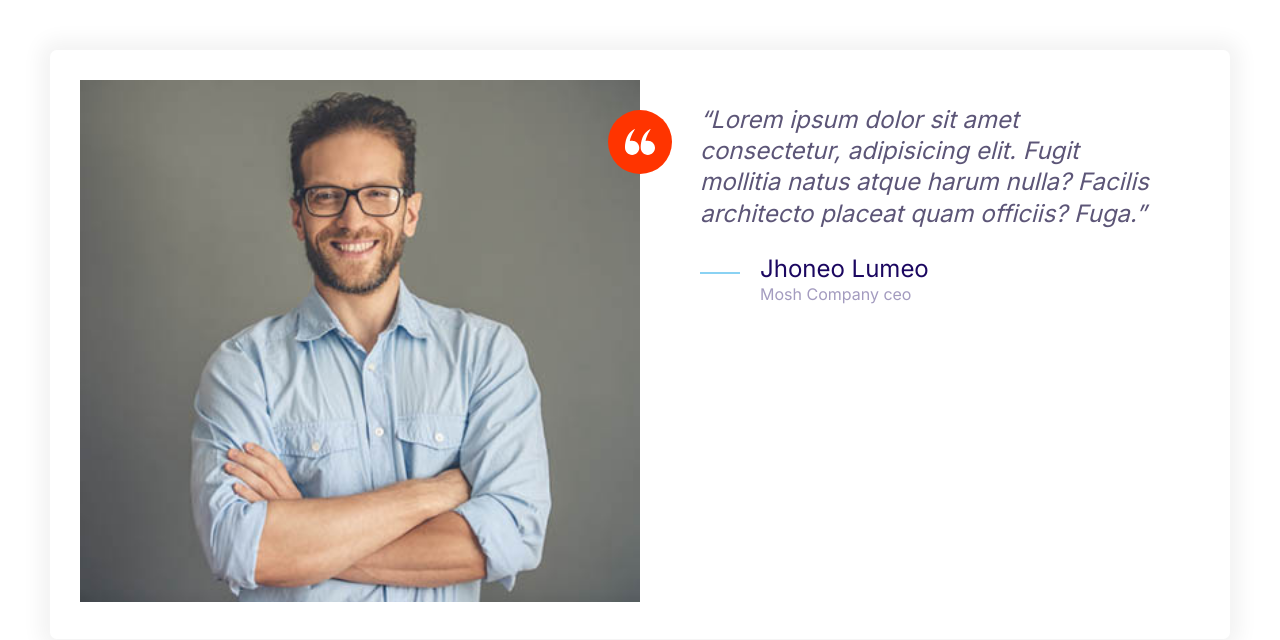
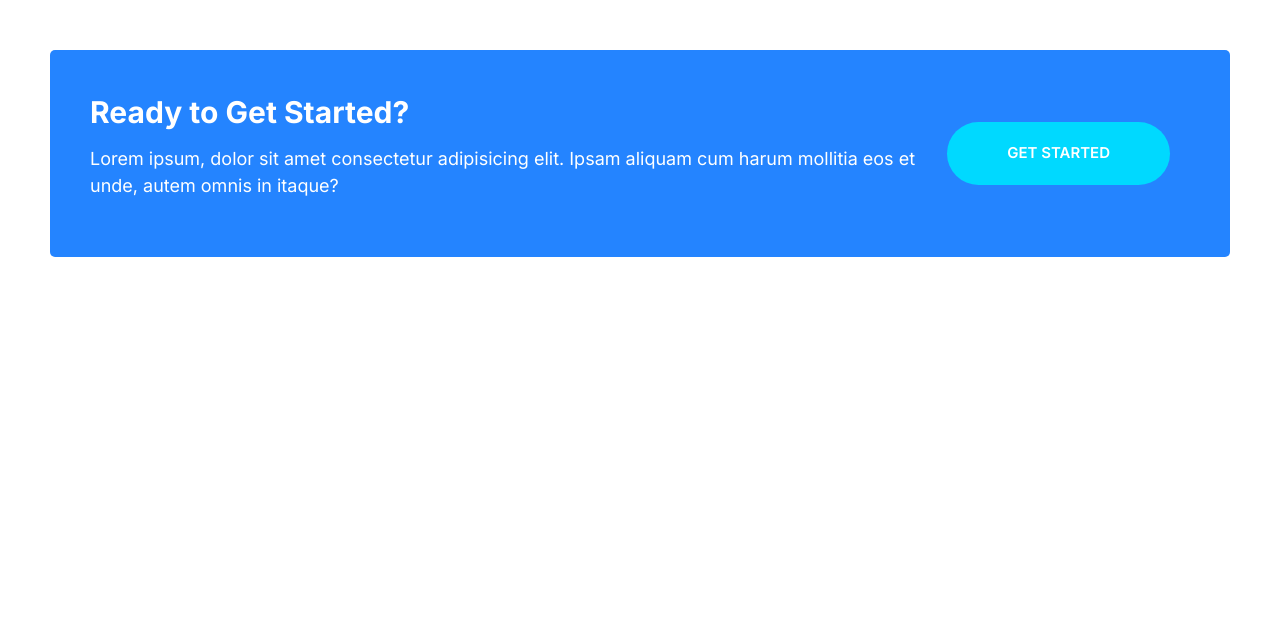
Before and after one commit to HaroldMDiazVargas/CloudHosting, a plain HTML site: page index.html in a window 1280 px wide. Drawn offline with Linux system fonts and the light colour scheme.

Commit message:
Adding callout component.

```diff
--- a/css/styles.css
+++ b/css/styles.css
@@ -267,6 +267,10 @@ a{
     display: inline-block;
 }
 
+.button--stretched {
+    padding-left: 6rem;
+    padding-right: 6rem;
+}
 
 @media screen and (min-width: 1024px) {
     .button{
@@ -531,3 +535,46 @@ a{
         right: -32px;
     }
 }
+
+/* Callouts */
+
+.callout{
+    padding: 4rem;
+    border-radius: 5px;
+}
+
+.callout--primary{
+    background: var(--color-primary);
+    color: #fff;
+}
+
+.callout__heading{
+    color:#fff;
+    margin-top: 0;
+    font-size: 3rem;
+}
+
+.callout .button{
+    justify-self:center;
+    align-self: center;
+}
+
+.callout__content{
+    text-align: center;
+}
+
+@media screen and (min-width: 768px) {
+    .callout .grid--1x2{
+        grid-template-columns: 1fr auto;
+    }
+
+    .callout__content{
+        text-align: left;
+    }
+
+    .callout .button{
+        justify-self: start;
+        margin: 0 2rem;
+    }
+
+}
--- a/index.html
+++ b/index.html
@@ -13,34 +13,13 @@
 </head>
 <body style="padding: 5rem">
 
-    <div class="card testimonial">
+    <div class="callout callout--primary">
         <div class="grid grid--1x2">
-            <div class="testimonial__image">
-                <img src="images/testimonial.jpg" alt="A happy, smiling customer">
-                <span class="icon-container icon-container--accent">
-                    <svg class="icon icon--white icon--small">
-                        <use xlink:href="images/sprite.svg#quotes"></use>
-                      </svg>
-                </span>
+            <div class="callout__content">
+                <h2 class="callout__heading">Ready to Get Started?</h2>
+                <p>Lorem ipsum, dolor sit amet consectetur adipisicing elit. Ipsam aliquam cum harum mollitia eos et unde, autem omnis in itaque?</p>
             </div>
-
-            <blockquote class="quote">
-                <p class="quote__text">Lorem ipsum dolor sit amet consectetur, adipisicing elit. Fugit mollitia natus atque harum nulla? Facilis architecto placeat quam officiis? Fuga.</p>
-                <footer>
-                    <div class="media">
-                        <div class="media__image">
-                            <svg class="icon icon--primary quote__line">
-                                <use xlink:href="images/sprite.svg#line"></use>
-                            </svg>
-                        </div>
-                        <div class="media__body">
-                            <h3 class="media__title quote__author">Jhoneo Lumeo</h3>
-                            <p class="quote__organization">Mosh Company ceo</p>
-
-                        </div>
-                    </div>
-                </footer>
-            </blockquote>
+            <a href="#" class="button button--secondary button--stretched">Get started</a>
         </div>
     </div>
 </body>
```
Also changed, not shown: components/callouts.html (added, +9 -0 lines).
